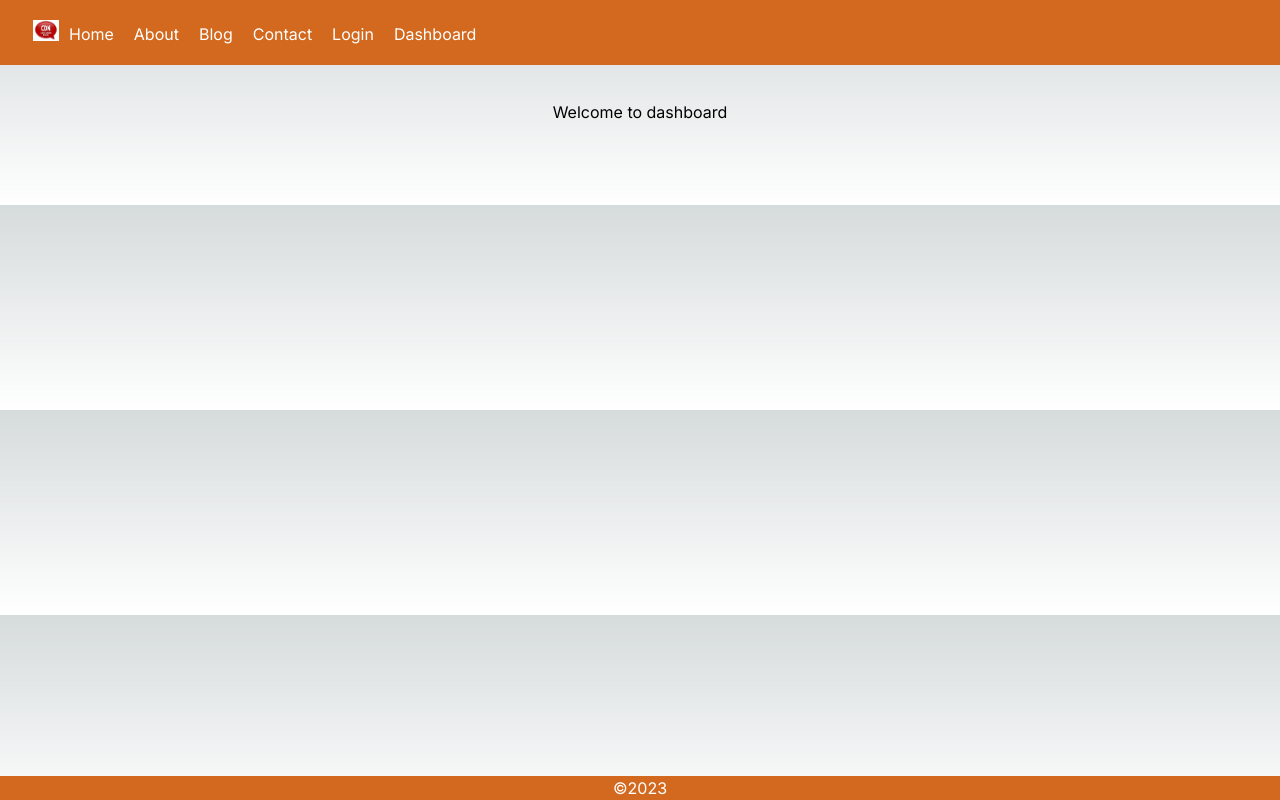
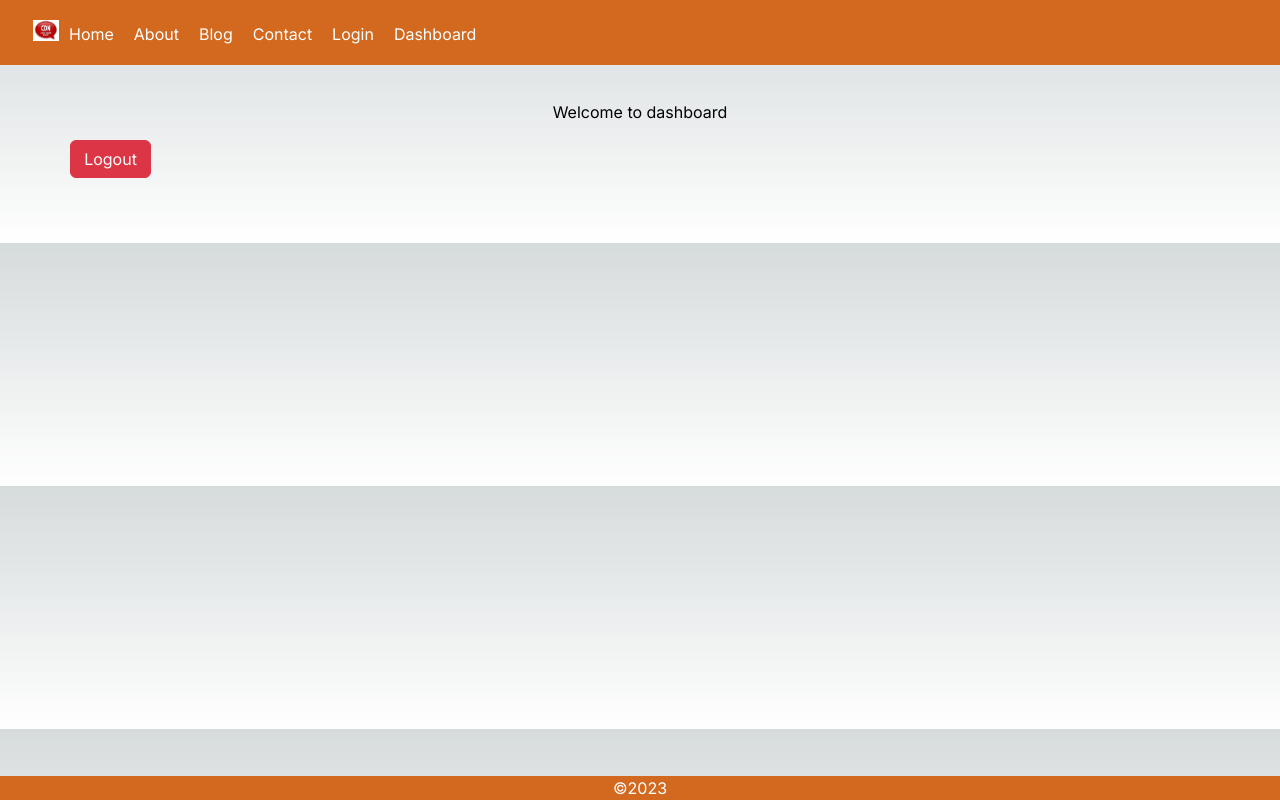
Before and after one commit to MohanManirul/next-assignment-14, a Next.js app: page /dashboard in a window 1280 px wide. Built offline with nearby package versions, Linux system fonts and the light colour scheme.

Commit message:
log out ok

```diff
--- a/app/assets/style.css
+++ b/app/assets/style.css
@@ -114,3 +114,7 @@ ul li{
   height: auto;
   width: 400px;
 }
+.smallButton{
+  width: 81px;
+  height:auto;
+}
--- a/app/dashboard/page.js
+++ b/app/dashboard/page.js
@@ -1,9 +1,20 @@
-
+"use client"
+import { useRouter } from "next/navigation";
 
 const Page = () => {
+    const router = useRouter();
+    const Logout = async () => {
+        const res = await fetch('/api/login');
+        const json = await res.json();
+        if(json['status'] === true ){
+            router.replace('/login');
+        }
+    }
+
     return (
         <div className="row">
             <p className="text-center">Welcome to dashboard</p>
+            <button className="btn btn-danger smallButton float-right" onClick={Logout}>Logout</button>
         </div>
     );
 };
--- a/app/middleware.js
+++ b/app/middleware.js
@@ -3,7 +3,6 @@ import { CheckCookieAuth } from "./api/utility/MiddlewareUtility";
 
 export async function middleware(req){
     if(req.nextUrl.pathname.startWith('/dashboard')){
-        console.log('Hello');
         return await CheckCookieAuth(req);
     }
 }
```
